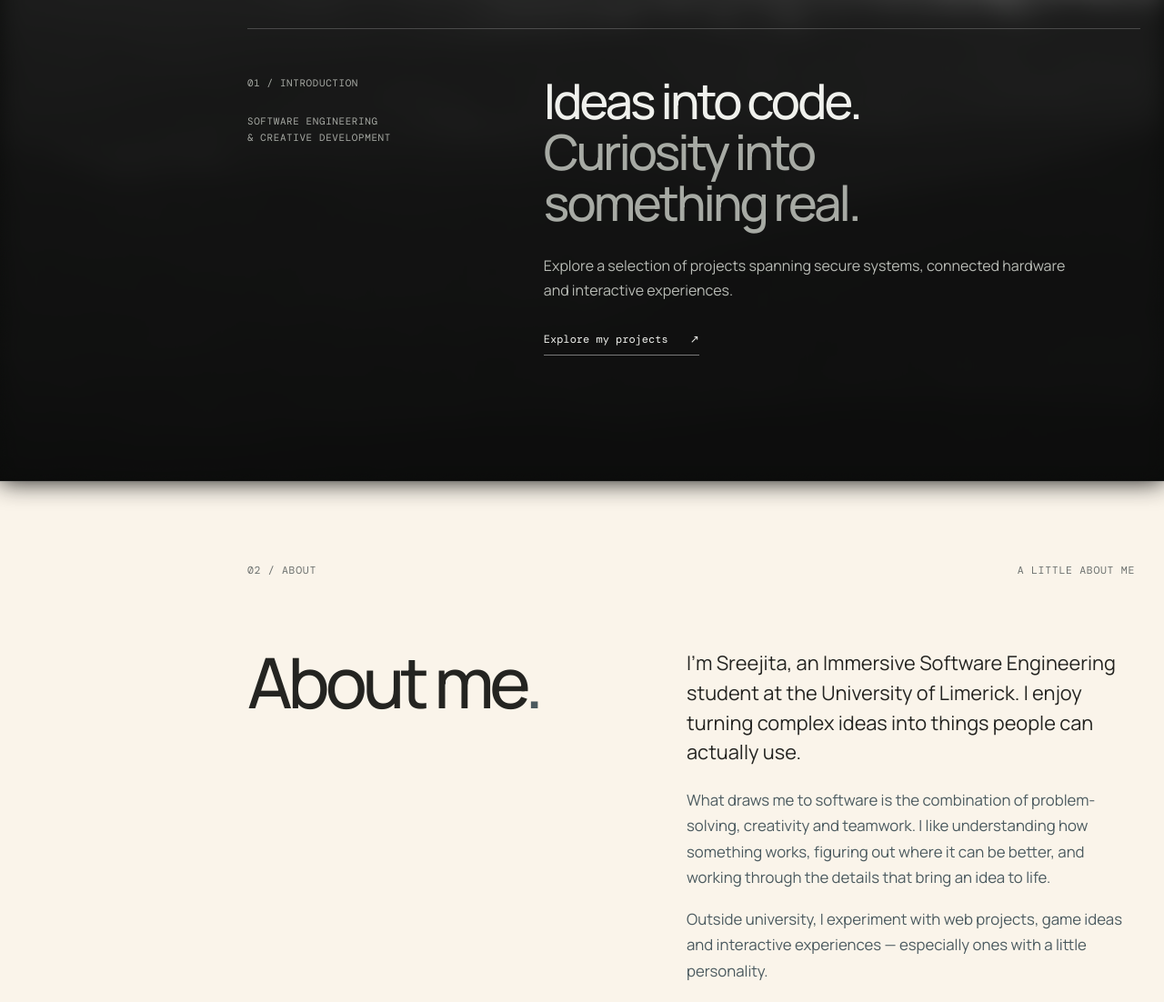
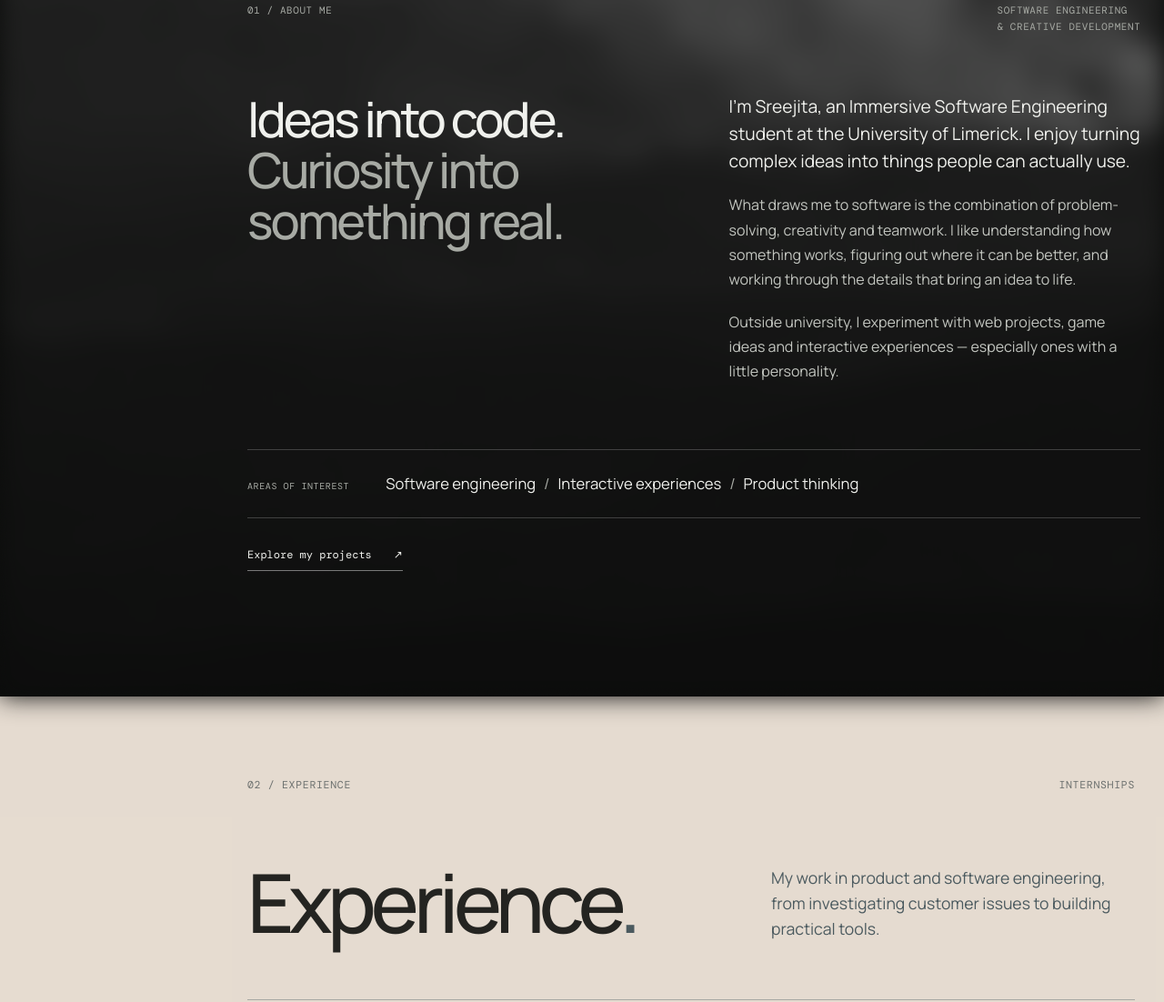
Before and after one commit to sreejita-saha/sreejita-professional, an Astro site: page / in a window 1280 px wide. Shown: the part 881-1983 px from the top of the page at 91% size. Built offline with nearby package versions, Linux system fonts and the light colour scheme; Astro itself is replaced by a stand-in of ours; no server answers.

Commit message:
overview changes and merge intro to about me

```diff
--- a/src/components/ui/LineSidebar.jsx
+++ b/src/components/ui/LineSidebar.jsx
@@ -12,7 +12,6 @@ const FALLOFF_CURVES = {
 };
 
 const DEFAULT_ITEMS = [
-  'Overview',
   'About me',
   'Experience',
   'Education',
@@ -20,7 +19,7 @@ const DEFAULT_ITEMS = [
   'Stack',
   'Contact'
 ];
-const DEFAULT_HREFS = ['#top', '#profile', '#experience', '#education', '#work', '#capabilities', '#contact'];
+const DEFAULT_HREFS = ['#profile', '#experience', '#education', '#work', '#capabilities', '#contact'];
 const LineSidebar = ({
   items = DEFAULT_ITEMS,
   hrefs = DEFAULT_HREFS,
--- a/src/features/home/sections/Contact.astro
+++ b/src/features/home/sections/Contact.astro
@@ -3,7 +3,7 @@ import { ArrowUp, ArrowUpRight, Download } from 'lucide-astro';
 import Section from '../../../components/ui/Section.astro';
 ---
 <Section class="contact" id="contact" labelledBy="contact-title">
-  <div class="contact-topline"><span>07 / CONTACT</span><span>THANKS FOR STOPPING BY</span></div>
+  <div class="contact-topline"><span>06 / CONTACT</span><span>THANKS FOR STOPPING BY</span></div>
   <div class="contact-layout">
     <div class="contact-heading">
       <h2 id="contact-title">Hello<span>.</span></h2>
--- a/src/features/home/sections/Education.astro
+++ b/src/features/home/sections/Education.astro
@@ -3,7 +3,7 @@ import Section from '../../../components/ui/Section.astro';
 ---
 
 <Section class="education" id="education" labelledBy="education-title">
-  <div class="section-topline"><span class="index">04 / EDUCATION</span><span class="label">University of Limerick</span></div>
+  <div class="section-topline"><span class="index">03 / EDUCATION</span><span class="label">University of Limerick</span></div>
   <div class="education-layout">
     <div><p class="education-kicker">IMMERSIVE SOFTWARE ENGINEERING</p><h2 id="education-title">Education<span>.</span></h2></div>
     <div class="education-detail"><p class="education-degree">BSc/MSc in Immersive Software Engineering</p><p class="education-meta">SEP 2024 — PRESENT</p><p>Through coursework and projects, I’ve explored a broad range of software engineering: from operating systems and cybersecurity to AI, mobile development and testing. That variety has made me comfortable learning new tools and working through unfamiliar problems.</p><div class="education-subjects"><span>Operating systems</span><span>Cybersecurity</span><span>AI</span><span>Mobile development</span><span>Software testing</span></div><div class="education-award"><span aria-hidden="true">✳</span><div><small>RECOGNITION</small><p>Transact Campus Scholarship recipient</p></div></div></div>
--- a/src/features/home/sections/Experience.astro
+++ b/src/features/home/sections/Experience.astro
@@ -3,7 +3,7 @@ import Section from '../../../components/ui/Section.astro';
 ---
 
 <Section class="experience" id="experience" labelledBy="experience-title">
-  <div class="section-topline"><span class="index">03 / EXPERIENCE</span><span class="label">Internships</span></div>
+  <div class="section-topline"><span class="index">02 / EXPERIENCE</span><span class="label">Internships</span></div>
   <div class="experience-heading">
     <h2 id="experience-title">Experience<span>.</span></h2>
     <p>My work in product and software engineering, from investigating customer issues to building practical tools.</p>
--- a/src/features/home/sections/Hero.astro
+++ b/src/features/home/sections/Hero.astro
@@ -9,11 +9,18 @@ import HeroIntroduction from './HeroIntroduction.astro';
     </h1>
   </div>
 
-  <div class="hero-bottom" id="about">
-    <div class="hero-bottom__label"><span>01 / INTRODUCTION</span><span>SOFTWARE ENGINEERING<br />&amp; CREATIVE DEVELOPMENT</span></div>
+  <div class="hero-bottom" id="profile">
+    <div class="hero-bottom__label"><span>01 / ABOUT ME</span><span>SOFTWARE ENGINEERING<br />&amp; CREATIVE DEVELOPMENT</span></div>
     <div class="hero-manifesto">
-      <h2>Ideas into code.<br /><span>Curiosity into something real.</span></h2>
-      <p>Explore a selection of projects spanning secure systems, connected hardware and interactive experiences.</p>
+      <div class="hero-about-grid">
+        <h2>Ideas into code.<br /><span>Curiosity into something real.</span></h2>
+        <div class="profile-intro">
+        <p>I’m Sreejita, an Immersive Software Engineering student at the University of Limerick. I enjoy turning complex ideas into things people can actually use.</p>
+        <p>What draws me to software is the combination of problem-solving, creativity and teamwork. I like understanding how something works, figuring out where it can be better, and working through the details that bring an idea to life.</p>
+        <p>Outside university, I experiment with web projects, game ideas and interactive experiences — especially ones with a little personality.</p>
+        </div>
+      </div>
+      <div class="about-focus"><span class="label">AREAS OF INTEREST</span><p>Software engineering <span> / </span> Interactive experiences <span> / </span> Product thinking</p></div>
       <a href="#work">Explore my projects <span aria-hidden="true">↗</span></a>
     </div>
   </div>
--- a/src/features/home/sections/Projects.astro
+++ b/src/features/home/sections/Projects.astro
@@ -5,7 +5,7 @@ import ProjectStack from './ProjectStack.jsx';
 import { projects } from '../data';
 ---
 <Section class="work" id="work">
-  <div class="work-head"><div class="index">05 / SELECTED WORK</div><p class="label">A selection of things I’ve built</p></div>
+  <div class="work-head"><div class="index">04 / SELECTED WORK</div><p class="label">A selection of things I’ve built</p></div>
   <div class="work-intro"><h2>Projects<span>.</span></h2><p>A selection of projects across software, security, hardware and interactive development.</p></div>
   <div class="projects"><ProjectStack projects={projects} client:load /></div>
   <GitHubContributions username="sreejita-saha" />
--- a/src/features/home/sections/Skills.astro
+++ b/src/features/home/sections/Skills.astro
@@ -3,7 +3,7 @@ import Section from '../../../components/ui/Section.astro';
 import { capabilities } from '../data';
 ---
 <Section class="capabilities" id="capabilities">
-  <div class="index">06 / TOOLKIT</div>
+  <div class="index">05 / TOOLKIT</div>
   <div class="cap-body">
     <p class="label">Languages, frameworks and platforms</p>
     <h2>Skills &amp; tools<span>.</span></h2>
--- a/src/features/home/styles/hero.css
+++ b/src/features/home/styles/hero.css
@@ -295,3 +295,45 @@
     margin-top: 23px;
   }
 }
+
+/* About content shares the dark hero surface. */
+.hero-bottom {
+  grid-template-columns: 1fr;
+  gap: clamp(2.5rem, 5vw, 4.5rem);
+  margin-top: clamp(3rem, 8vh, 6rem);
+}
+.hero-bottom__label {
+  flex-direction: row;
+  justify-content: space-between;
+  align-items: start;
+}
+.hero-about-grid {
+  display: grid;
+  grid-template-columns: minmax(0, 1fr) minmax(0, 1fr);
+  gap: clamp(2.5rem, 6vw, 7rem);
+  align-items: start;
+}
+.hero-manifesto .profile-intro p {
+  margin: 0 0 1.25rem;
+  color: #c3c6c0;
+  font-size: clamp(1rem, 1.15vw, 1.15rem);
+  line-height: 1.7;
+}
+.hero-manifesto .profile-intro p:first-child {
+  color: #f0f1ed;
+  font-size: clamp(1.15rem, 1.5vw, 1.4rem);
+  line-height: 1.55;
+}
+.hero-manifesto .about-focus {
+  margin-top: clamp(2rem, 4vw, 4rem);
+  border-color: #ffffff33;
+  color: #f0f1ed;
+}
+.hero-manifesto .about-focus .label,
+.hero-manifesto .about-focus p span { color: #a7aaa4; }
+@media (max-width: 56rem) {
+  .hero-bottom { gap: 2.5rem; margin-top: 1rem; }
+  .hero-about-grid { grid-template-columns: 1fr; gap: 2rem; }
+  .hero-bottom__label { gap: 1rem; }
+  .hero-bottom__label span:last-child { text-align: right; }
+}
--- a/src/pages/index.astro
+++ b/src/pages/index.astro
@@ -2,7 +2,6 @@
 import Layout from '../layouts/Layout.astro';
 import SiteHeader from '../components/layout/SiteHeader.astro';
 import ChatDock from '../components/ui/ChatDock.astro';
-import About from '../features/home/sections/About.astro';
 import Experience from '../features/home/sections/Experience.astro';
 import Education from '../features/home/sections/Education.astro';
 import Skills from '../features/home/sections/Skills.astro';
@@ -24,7 +23,6 @@ import '../styles/global.css';
     <SiteHeader />
     <main id="top">
       <Hero />
-      <About />
       <Experience />
       <Education />
       <Projects />
```
